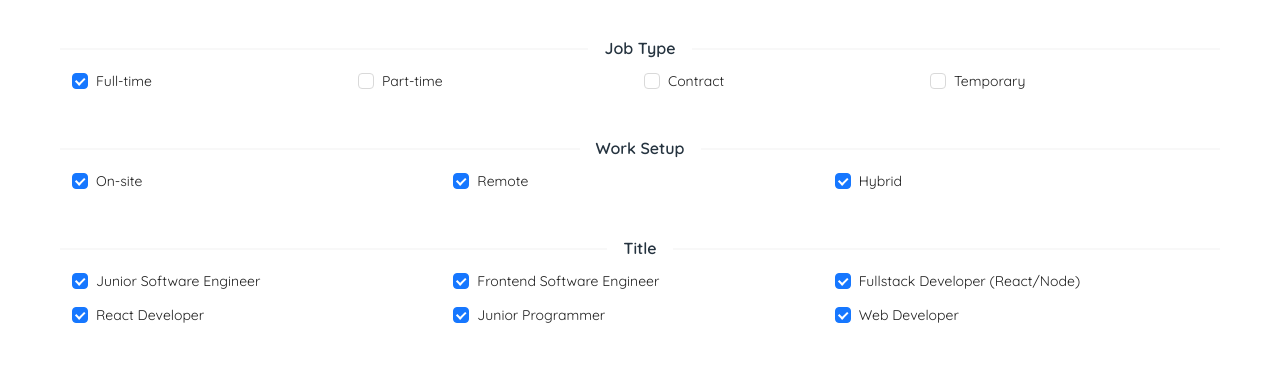
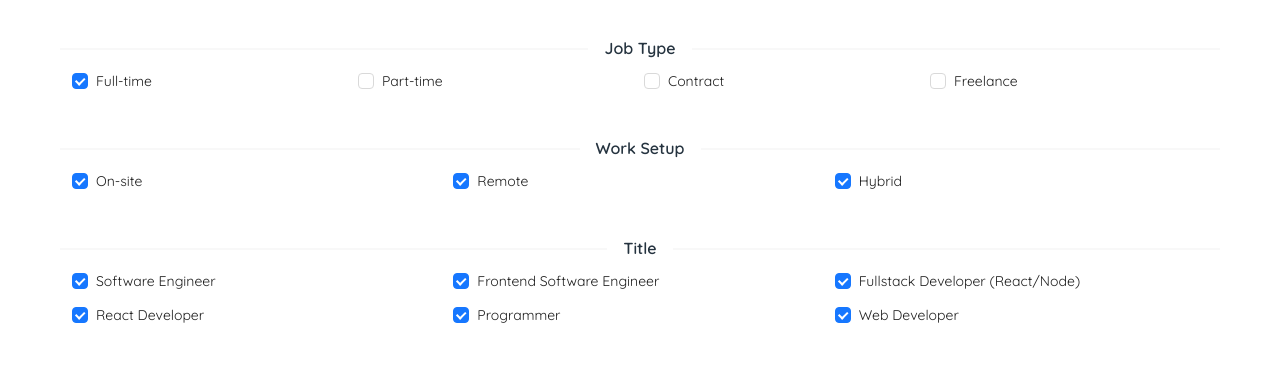
Before and after one commit to Ralf-Renz-Estellana-Bantilo/e-resume, a Next.js app: page /components/OtherInfo in a window 1280 px wide. Shown: the part 173-547 px from the top of the page. Built offline with nearby package versions, Linux system fonts and the light colour scheme.

Commit message:
minor data changes

```diff
--- a/pages/components/OtherInfo.tsx
+++ b/pages/components/OtherInfo.tsx
@@ -24,10 +24,10 @@ const OtherInfo = () =>
 {
 
    const experienceLevelOptions: string[] = ['Junior Level', 'Mid-Level', 'Senior Level', 'Managerial'];
-   const jobTypeOptions: string[] = ['Full-time', 'Part-time', 'Contract', 'Temporary'];
+   const jobTypeOptions: string[] = ['Full-time', 'Part-time', 'Contract', 'Freelance'];
    const workSetupOptions: string[] = ['On-site', 'Remote', 'Hybrid'];
-   const jobTitleOptions1: string[] = ['Junior Software Engineer', 'Frontend Software Engineer', 'Fullstack Developer (React/Node)'];
-   const jobTitleOptions2: string[] = ['React Developer', ' Junior Programmer', 'Web Developer'];
+   const jobTitleOptions1: string[] = ['Software Engineer', 'Frontend Software Engineer', 'Fullstack Developer (React/Node)'];
+   const jobTitleOptions2: string[] = ['React Developer', ' Programmer', 'Web Developer'];
    const techStack1: string[] = ['MySQL, ExpressJS, ReactJS, NodeJS', 'ReactJS, NextJS, TypeScript, NodeJS', 'JavaScript, PHP'];
    const techStack2: string[] = ['MySQL, ExpressJS, VueJS, NodeJS', 'VueJS, MySQL, PHP', 'Java, MySQL'];
 
--- a/pages/components/Personal.tsx
+++ b/pages/components/Personal.tsx
@@ -304,7 +304,7 @@ const Personal = () =>
                   initial="offscreen"
                   whileInView="onscreen"
                   viewport={{ once: true, amount: 0 }}
-               >While my official work experience spans <strong>{setTimestamp( 8, 2022 )}</strong>, I want to emphasize that my proficiency and expertise with the <strong>MERN (MySQL, ExpressJS, ReactJS, NodeJS) Stack</strong> extend far beyond that, equating to over <strong>{setTimestamp( 4, 2020 )} of practical knowledge</strong>.</motion.h4>
+               >While my official work experience spans <strong>{setTimestamp( 8, 2022 )}</strong>, I want to emphasize that my proficiency and expertise with the <strong>Software Development</strong> extend far beyond that, equating to over <strong>{setTimestamp( 8, 2018 )} of practical knowledge</strong>. I spent my first couple of years doing <strong>Desktop Development</strong> using <strong>Java</strong>, and on 2020 I decided to switch over to <strong>Web Application Development</strong> using mainly <strong>MERN (MySQL, ExpressJS, ReactJS, NodeJS) Stack</strong>, and learned a bunch of web-related technologies and frameworks ever since.</motion.h4>
                <motion.p
                   className='font-medium'
                   variants={cardVariants}
--- a/pages/components/Projects.tsx
+++ b/pages/components/Projects.tsx
@@ -26,6 +26,7 @@ const Projects = () =>
             'DOM Manipulation',
             'Reusable Components',
             'Server-side Rendering',
+            // 'Progresive Web Application (PWA)',
          ],
       },
       {
@@ -135,7 +136,7 @@ const Projects = () =>
                            return <div className="flex items-center gap-2" key={o}>
                               {/* <CheckOutlined /> */}
                               <Image src={require( '../../assets/Icons/check.png' ).default} alt='check icon' width={18} height={18} />
-                              <p className='text-accent-secondary font-medium'>{item}</p>
+                              <p className='text-accent-secondary font-medium text-left'>{item}</p>
                            </div>
                         } )}
 
@@ -170,7 +171,7 @@ const Projects = () =>
                                     return <div className="flex items-center gap-2" key={o}>
                                        {/* <CheckOutlined /> */}
                                        <Image src={require( '../../assets/Icons/check.png' ).default} alt='check icon' width={18} height={18} />
-                                       <p className='text-accent-secondary font-medium text-base'>{item}</p>
+                                       <p className='text-accent-secondary font-medium text-base text-left'>{item}</p>
                                     </div>
                                  } )}
 
```
